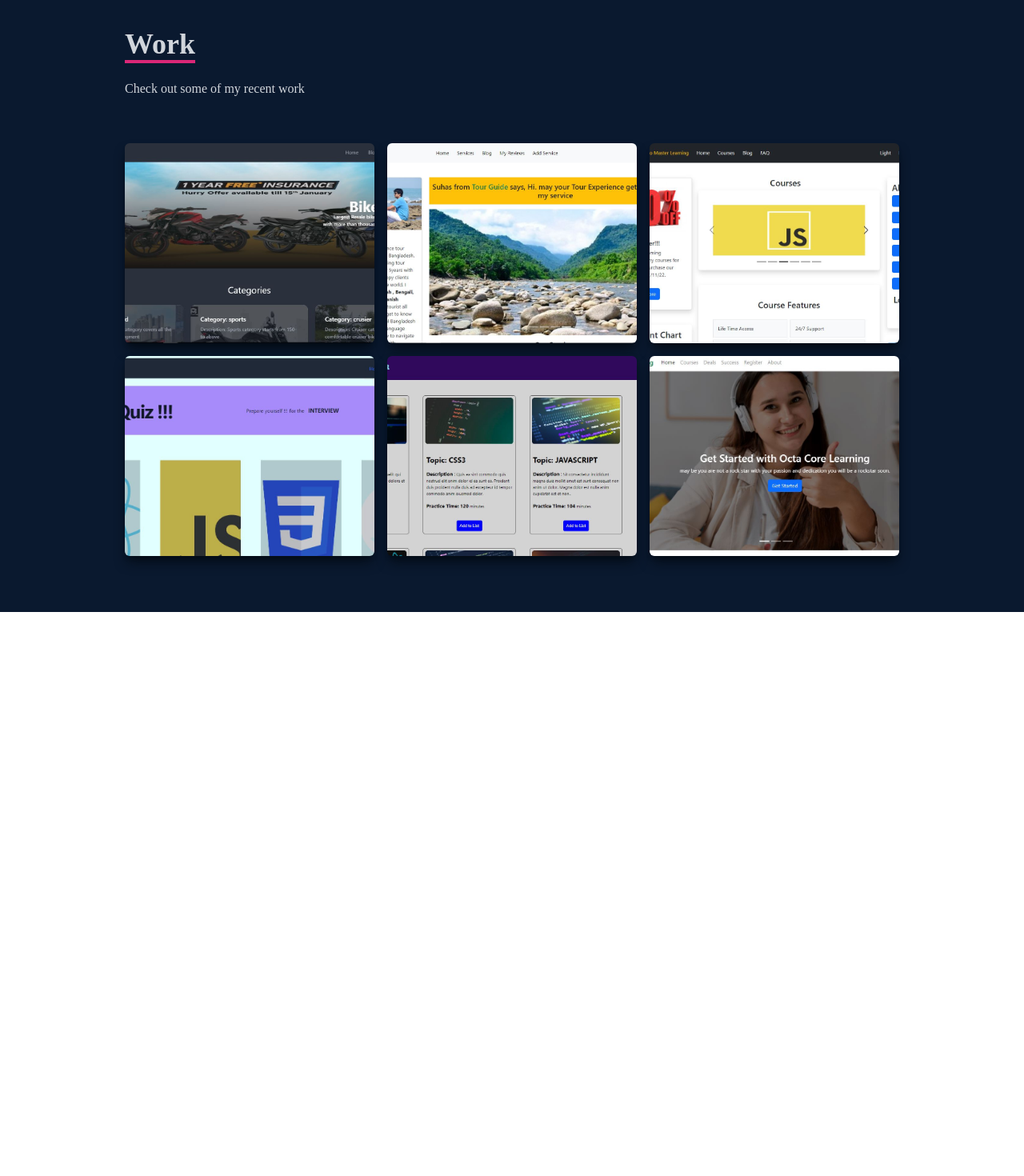
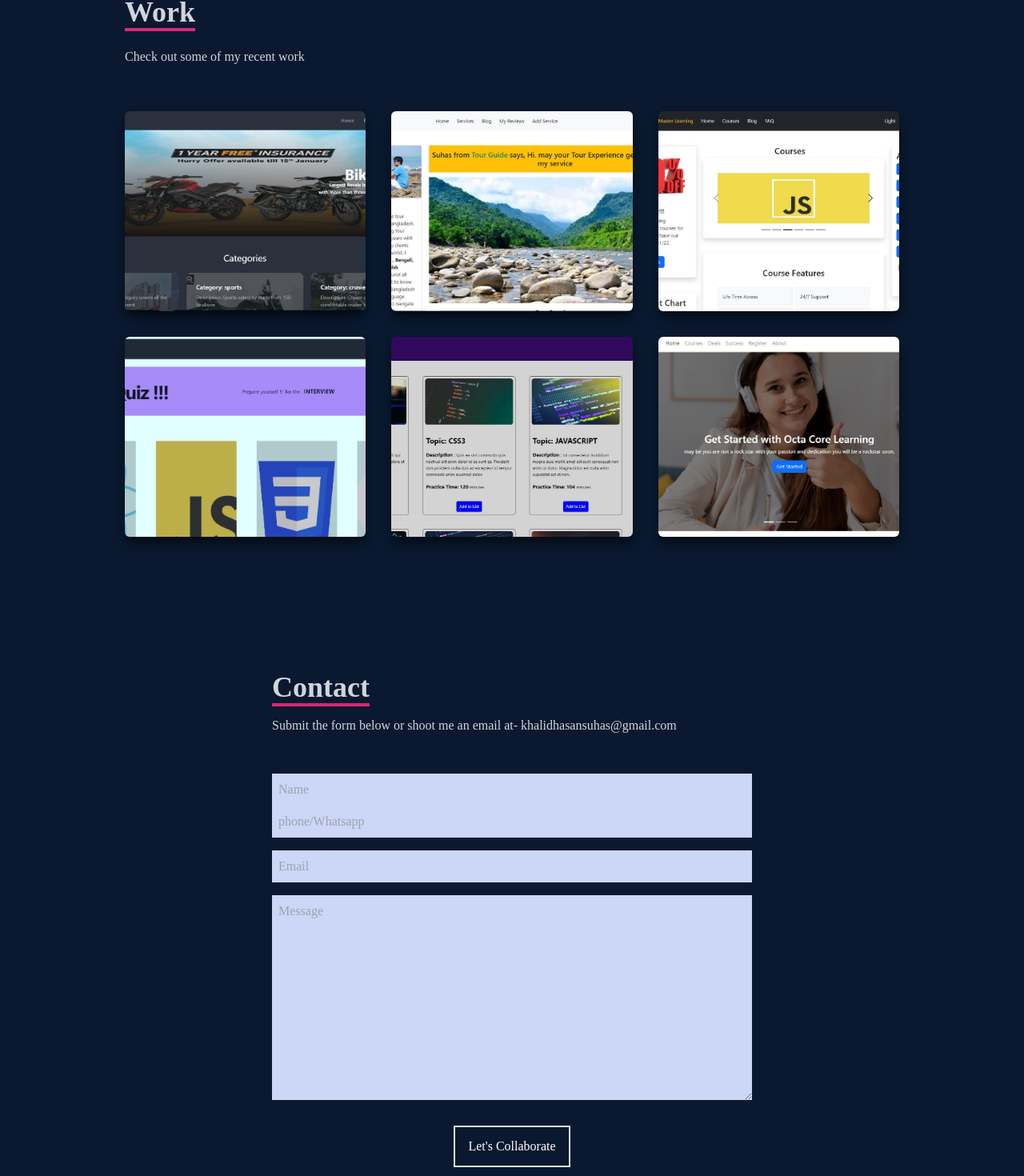
Before and after one commit to khalidhasansuhas/my-portfolio, a React (Create React App) app: page / in a window 1280 px wide. Shown: the part 2435-3905 px from the top of the page at 80% size. Before the commit the page ends 3200 px from the top, so only its background shows below. Built offline with nearby package versions, Linux system fonts and the light colour scheme.

Commit message:
Contact component added

```diff
--- a/package.json
+++ b/package.json
@@ -10,6 +10,7 @@
     "react-dom": "^18.2.0",
     "react-icons": "^4.7.1",
     "react-scripts": "5.0.1",
+    "react-scroll": "^1.8.8",
     "web-vitals": "^2.1.4"
   },
   "scripts": {
--- a/src/App.js
+++ b/src/App.js
@@ -1,6 +1,7 @@
 
 import './App.css';
 import About from './components/About';
+import Contact from './components/Contact';
 import Home from './components/Home';
 import Navbar from './components/Navbar';
 import Skills from './components/Skills';
@@ -14,6 +15,7 @@
       <About></About>
       <Skills></Skills>
       <Work></Work>
+      <Contact></Contact>
     </div>
   );
 }
--- /dev/null
+++ b/src/components/Contact.jsx
@@ -0,0 +1,21 @@
+import React from 'react';
+
+const Contact = () => {
+    return (
+        <div name='contact' className='sm:py-40 w-full h-screen bg-[#0a192f] flex justify-center items-center p-4'>
+            <form method='POST' action="https://getform.io/f/d9324a73-da19-4007-aafd-8709e890be7c" className='flex flex-col max-w-[600px] w-full'>
+                <div className='pb-8'>
+                    <p className='text-4xl font-bold inline border-b-4 border-pink-600 text-gray-300'>Contact</p>
+                    <p className='text-gray-300 py-4'> Submit the form below or shoot me an email at- khalidhasansuhas@gmail.com</p>
+                </div>
+                <input className='bg-[#ccd6f6] p-2' type="text" placeholder='Name' name='name' required/>
+                <input className='bg-[#ccd6f6] p-2' type="text" placeholder='phone/Whatsapp' name='whatsapp' />
+                <input className='my-4 p-2 bg-[#ccd6f6]' type="email" placeholder='Email' name='email' required/>
+                <textarea className='bg-[#ccd6f6] p-2' name="message" rows="10" placeholder='Message'></textarea>
+                <button className='text-white border-2 hover:bg-pink-600 hover:border-pink-600 px-4 py-3 my-8 mx-auto flex items-center'>Let's Collaborate</button>
+            </form>
+        </div>
+    );
+};
+
+export default Contact;
--- a/src/components/Work.jsx
+++ b/src/components/Work.jsx
@@ -6,7 +6,7 @@
     const project = data;
     //setProject(data);
     return (
-        <div name='work' className='w-full sm:h-screen text-gray-300 bg-[#0a192f]'>
+        <div name='work' className='w-full pb-16 md:h-screen text-gray-300 bg-[#0a192f]'>
             <div className='max-w-[1000px] mx-auto p-4 flex flex-col justify-center w-full h-full'>
                 <div className='pb-8'>
                     <p className='text-4xl font-bold inline border-b-4 text-gray-300 border-pink-600'>
@@ -16,7 +16,7 @@
                 </div>
 
                 {/* container for projects */}
-                <div className="grid sm:grid-cols-2 md:grid-cols-3 gap-4">
+                <div className="grid sm:grid-cols-2 md:grid-cols-3 gap-8">
 
                     {/* Gird Item */}
                     {project.map((item, index) => (
```
Also changed, not shown: 1 other file (tests, documents, lock files or other folders).
